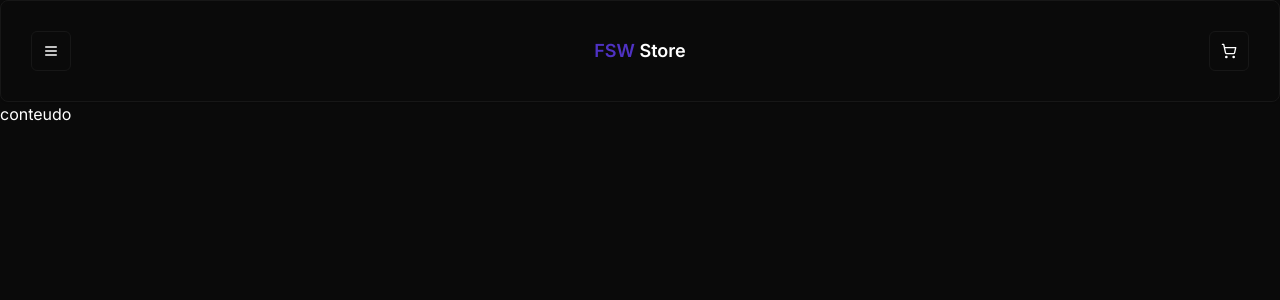
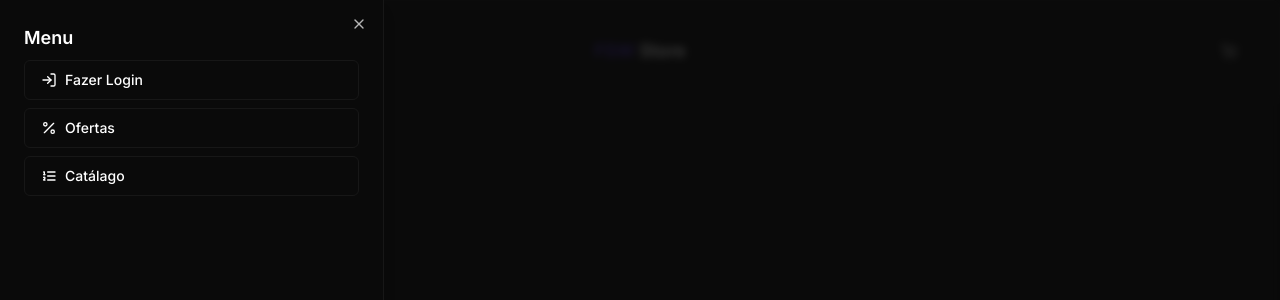
Before and after one commit to JulioZittei/fsw-store, a Next.js app: page / in a window 1280 px wide. Both pictures are taken after a click on the button 51 px from the left and 51 px from the top of the page. Shown: the top 300 px of the page. Built offline with nearby package versions, Linux system fonts and the light colour scheme.

Commit message:
feat: add sheet component

```diff
--- a/package.json
+++ b/package.json
@@ -14,6 +14,7 @@
   },
   "dependencies": {
     "@prisma/client": "^5.4.2",
+    "@radix-ui/react-dialog": "^1.0.5",
     "@radix-ui/react-slot": "^1.0.2",
     "class-variance-authority": "^0.7.0",
     "clsx": "^2.0.0",
--- /dev/null
+++ b/site.json
@@ -0,0 +1,16 @@
+{
+  "menu": [
+    {
+      "title": "Fazer Login",
+      "icon": "LogIn"
+    },
+    {
+      "title": "Ofertas",
+      "icon": "Percent"
+    },
+    {
+      "title": "Catálago",
+      "icon": "ListOrdered"
+    }
+  ]
+}
--- a/src/components/ui/header.tsx
+++ b/src/components/ui/header.tsx
@@ -1,13 +1,40 @@
-import { Menu, MenuIcon, ShoppingCart, ShoppingCartIcon } from "lucide-react";
+import { Menu, ShoppingCart } from "lucide-react";
 import { Button } from "./button";
 import { Card } from "./card";
+import { Sheet, SheetContent, SheetHeader, SheetTrigger } from "./sheet";
+import site from "../../../site.json";
+import { cn } from "@/lib/utils";
+import Icon, { IconNames } from "./icon";
 
 const Header = () => {
   return (
     <Card className="flex items-center justify-between p-[1.875rem]">
-      <Button size="icon" variant="outline">
-        <Menu />
-      </Button>
+      <Sheet>
+        <SheetTrigger asChild>
+          <Button size="icon" variant="outline">
+            <Menu />
+          </Button>
+        </SheetTrigger>
+
+        <SheetContent side="left">
+          <SheetHeader className="text-left text-lg font-semibold">
+            Menu
+          </SheetHeader>
+
+          <div className="mt-2 flex flex-col gap-2">
+            {site.menu.map((item) => (
+              <Button
+                variant="outline"
+                className="w-full justify-start gap-2"
+                key={item.title}
+              >
+                <Icon name={item.icon as IconNames} size={16} />
+                {item.title}
+              </Button>
+            ))}
+          </div>
+        </SheetContent>
+      </Sheet>
 
       <h1 className="text-lg font-semibold">
         <span className="text-primary">FSW</span> Store
--- a/src/components/ui/icon.tsx
+++ b/src/components/ui/icon.tsx
@@ -1,11 +1,15 @@
 import * as LucideIcons from "lucide-react";
 
-type LucideIconNames = keyof typeof LucideIcons;
+export type IconNames = keyof typeof LucideIcons;
 
-const Icon = ({ name }: { name: LucideIconNames }) => {
+type IconProps = LucideIcons.LucideProps & {
+  name: IconNames;
+};
+
+const Icon = ({ name, ...rest }: IconProps) => {
   if (name in LucideIcons) {
     const IconComponent = LucideIcons[name] as LucideIcons.LucideIcon;
-    return <IconComponent />;
+    return <IconComponent {...rest} />;
   }
 };
 
--- /dev/null
+++ b/src/components/ui/sheet.tsx
@@ -0,0 +1,146 @@
+"use client";
+
+import * as React from "react";
+import * as SheetPrimitive from "@radix-ui/react-dialog";
+import { cva, type VariantProps } from "class-variance-authority";
+import { X } from "lucide-react";
+
+import { cn } from "@/lib/utils";
+
+const Sheet = SheetPrimitive.Root;
+
+const SheetTrigger = SheetPrimitive.Trigger;
+
+const SheetClose = SheetPrimitive.Close;
+
+const SheetPortal = ({
+  className,
+  ...props
+}: SheetPrimitive.DialogPortalProps) => (
+  <SheetPrimitive.Portal className={cn(className)} {...props} />
+);
+SheetPortal.displayName = SheetPrimitive.Portal.displayName;
+
+const SheetOverlay = React.forwardRef<
+  React.ElementRef<typeof SheetPrimitive.Overlay>,
+  React.ComponentPropsWithoutRef<typeof SheetPrimitive.Overlay>
+>(({ className, ...props }, ref) => (
+  <SheetPrimitive.Overlay
+    className={cn(
+      "fixed inset-0 z-50 bg-background/80 backdrop-blur-sm data-[state=open]:animate-in data-[state=closed]:animate-out data-[state=closed]:fade-out-0 data-[state=open]:fade-in-0",
+      className,
+    )}
+    {...props}
+    ref={ref}
+  />
+));
+SheetOverlay.displayName = SheetPrimitive.Overlay.displayName;
+
+const sheetVariants = cva(
+  "fixed z-50 gap-4 bg-background p-6 shadow-lg transition ease-in-out data-[state=open]:animate-in data-[state=closed]:animate-out data-[state=closed]:duration-300 data-[state=open]:duration-500",
+  {
+    variants: {
+      side: {
+        top: "inset-x-0 top-0 border-b data-[state=closed]:slide-out-to-top data-[state=open]:slide-in-from-top",
+        bottom:
+          "inset-x-0 bottom-0 border-t data-[state=closed]:slide-out-to-bottom data-[state=open]:slide-in-from-bottom",
+        left: "inset-y-0 left-0 h-full w-3/4 border-r data-[state=closed]:slide-out-to-left data-[state=open]:slide-in-from-left sm:max-w-sm",
+        right:
+          "inset-y-0 right-0 h-full w-3/4  border-l data-[state=closed]:slide-out-to-right data-[state=open]:slide-in-from-right sm:max-w-sm",
+      },
+    },
+    defaultVariants: {
+      side: "right",
+    },
+  },
+);
+
+interface SheetContentProps
+  extends React.ComponentPropsWithoutRef<typeof SheetPrimitive.Content>,
+    VariantProps<typeof sheetVariants> {}
+
+const SheetContent = React.forwardRef<
+  React.ElementRef<typeof SheetPrimitive.Content>,
+  SheetContentProps
+>(({ side = "right", className, children, ...props }, ref) => (
+  <SheetPortal>
+    <SheetOverlay />
+    <SheetPrimitive.Content
+      ref={ref}
+      className={cn(sheetVariants({ side }), className)}
+      {...props}
+    >
+      {children}
+      <SheetPrimitive.Close className="absolute right-4 top-4 rounded-sm opacity-70 ring-offset-background transition-opacity hover:opacity-100 focus:outline-none focus:ring-2 focus:ring-ring focus:ring-offset-2 disabled:pointer-events-none data-[state=open]:bg-secondary">
+        <X className="h-4 w-4" />
+        <span className="sr-only">Close</span>
+      </SheetPrimitive.Close>
+    </SheetPrimitive.Content>
+  </SheetPortal>
+));
+SheetContent.displayName = SheetPrimitive.Content.displayName;
+
+const SheetHeader = ({
+  className,
+  ...props
+}: React.HTMLAttributes<HTMLDivElement>) => (
+  <div
+    className={cn(
+      "flex flex-col space-y-2 text-center sm:text-left",
+      className,
+    )}
+    {...props}
+  />
+);
+SheetHeader.displayName = "SheetHeader";
+
+const SheetFooter = ({
+  className,
+  ...props
+}: React.HTMLAttributes<HTMLDivElement>) => (
+  <div
+    className={cn(
+      "flex flex-col-reverse sm:flex-row sm:justify-end sm:space-x-2",
+      className,
+    )}
+    {...props}
+  />
+);
+SheetFooter.displayName = "SheetFooter";
+
+const SheetTitle = React.forwardRef<
+  React.ElementRef<typeof SheetPrimitive.Title>,
+  React.ComponentPropsWithoutRef<typeof SheetPrimitive.Title>
+>(({ className, ...props }, ref) => (
+  <SheetPrimitive.Title
+    ref={ref}
+    className={cn("text-lg font-semibold text-foreground", className)}
+    {...props}
+  />
+));
+SheetTitle.displayName = SheetPrimitive.Title.displayName;
+
+const SheetDescription = React.forwardRef<
+  React.ElementRef<typeof SheetPrimitive.Description>,
+  React.ComponentPropsWithoutRef<typeof SheetPrimitive.Description>
+>(({ className, ...props }, ref) => (
+  <SheetPrimitive.Description
+    ref={ref}
+    className={cn("text-sm text-muted-foreground", className)}
+    {...props}
+  />
+));
+SheetDescription.displayName = SheetPrimitive.Description.displayName;
+
+export {
+  Sheet,
+  SheetPortal,
+  SheetOverlay,
+  SheetTrigger,
+  SheetClose,
+  SheetContent,
+  SheetHeader,
+  SheetFooter,
+  SheetTitle,
+  SheetDescription,
+};
```
Also changed, not shown: 1 other file (tests, documents, lock files or other folders).
